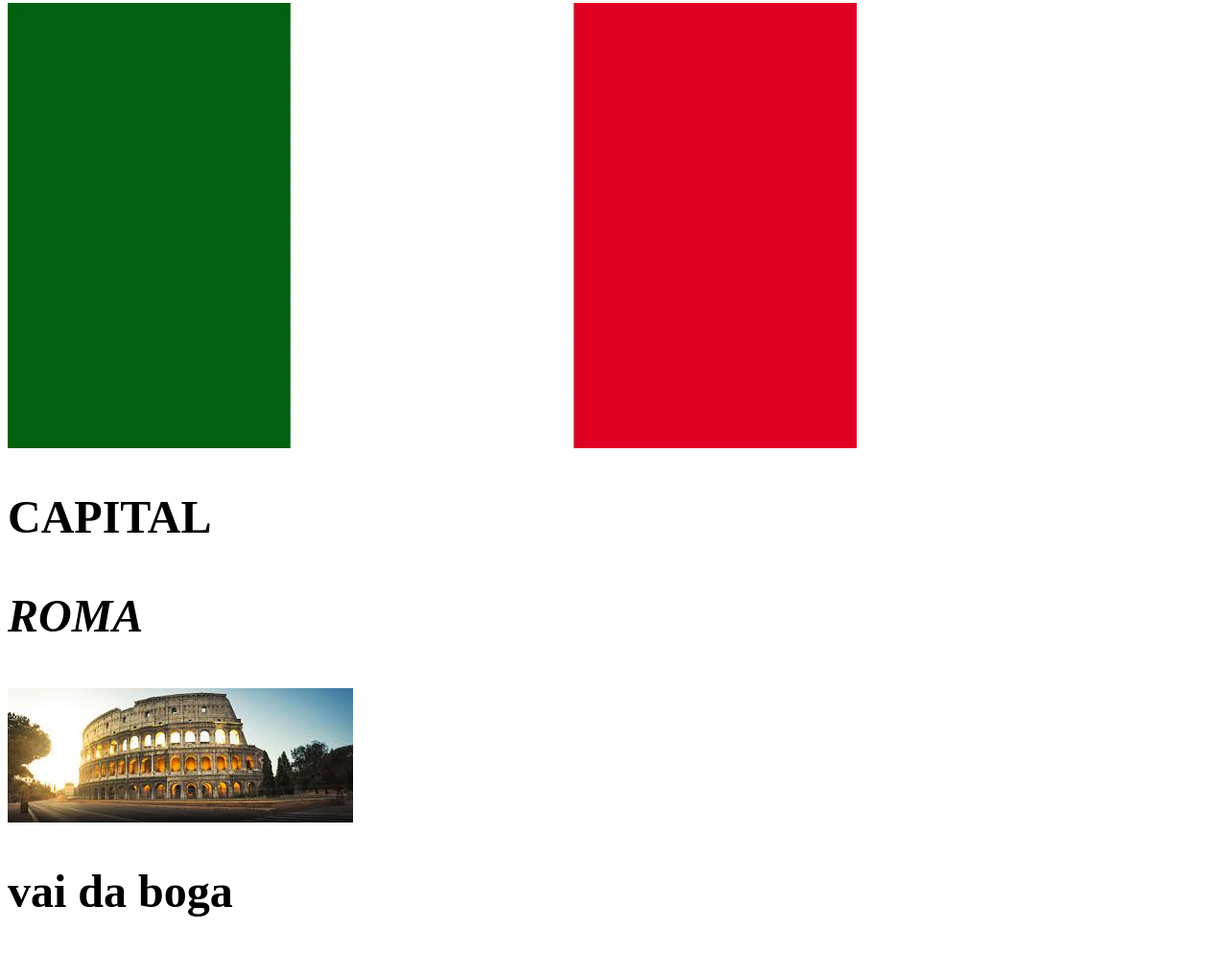
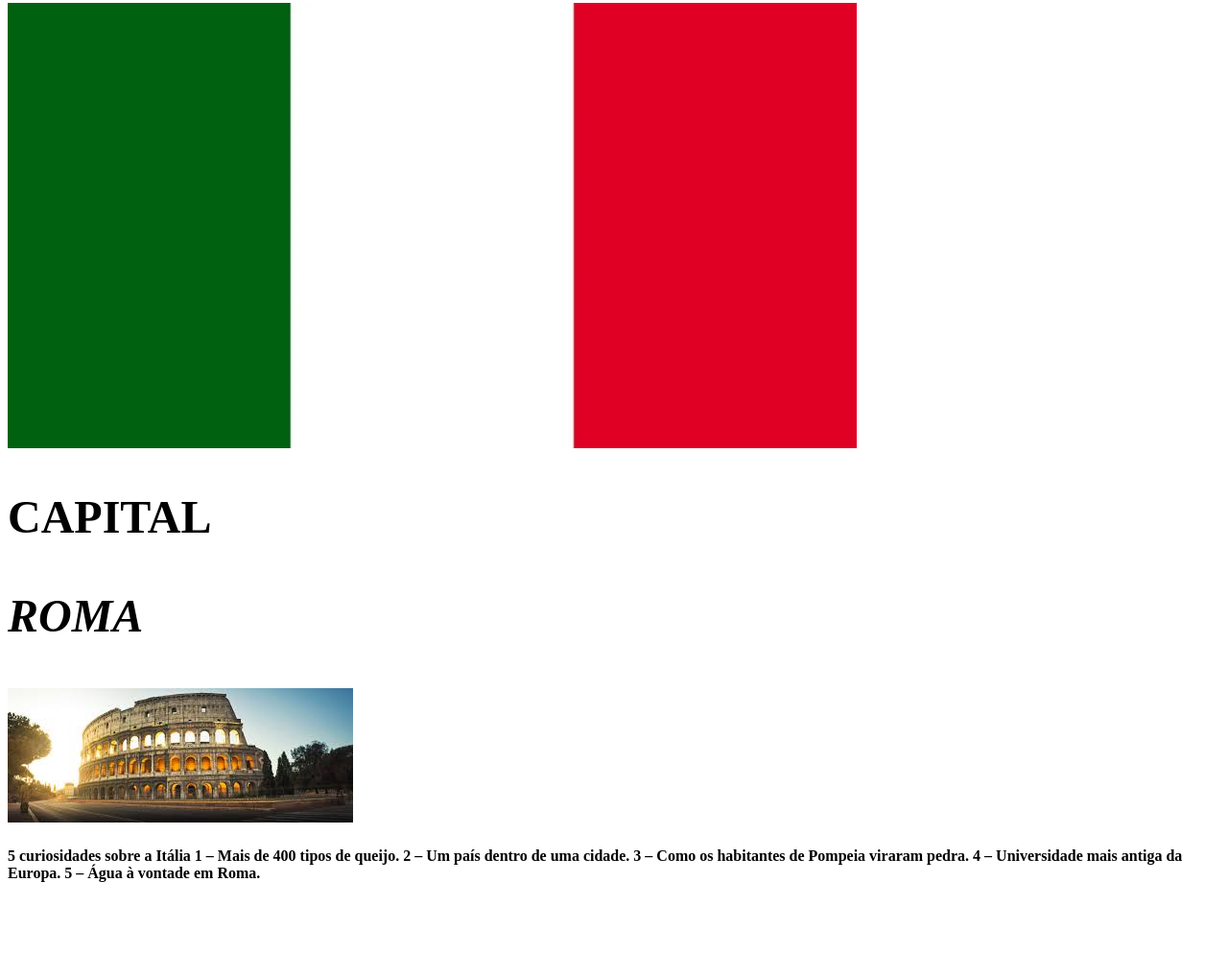
Before and after one commit to Massariolli/atividade2, a plain HTML site: page index.html in a window 1280 px wide. Shown: the part 216-1210 px from the top of the page at 96% size. After the commit the page ends 1156 px from the top, so only its background shows below. Drawn offline with Linux system fonts and the light colour scheme.

Commit message:
gggbybscd

```diff
--- a/index.html
+++ b/index.html
@@ -13,7 +13,12 @@
     <h2>CAPITAL</h2>
     <h3><i>ROMA</i></h3>
     <img id="ita2" src="images.jpeg">
-    <h2>vai da boga</h2>
+    <h4> 5 curiosidades sobre a Itália
+        1 – Mais de 400 tipos de queijo.
+        2 – Um país dentro de uma cidade.
+        3 – Como os habitantes de Pompeia viraram pedra.
+        4 – Universidade mais antiga da Europa.
+        5 – Água à vontade em Roma.</h4>
 
 </body>
 </html>
```
